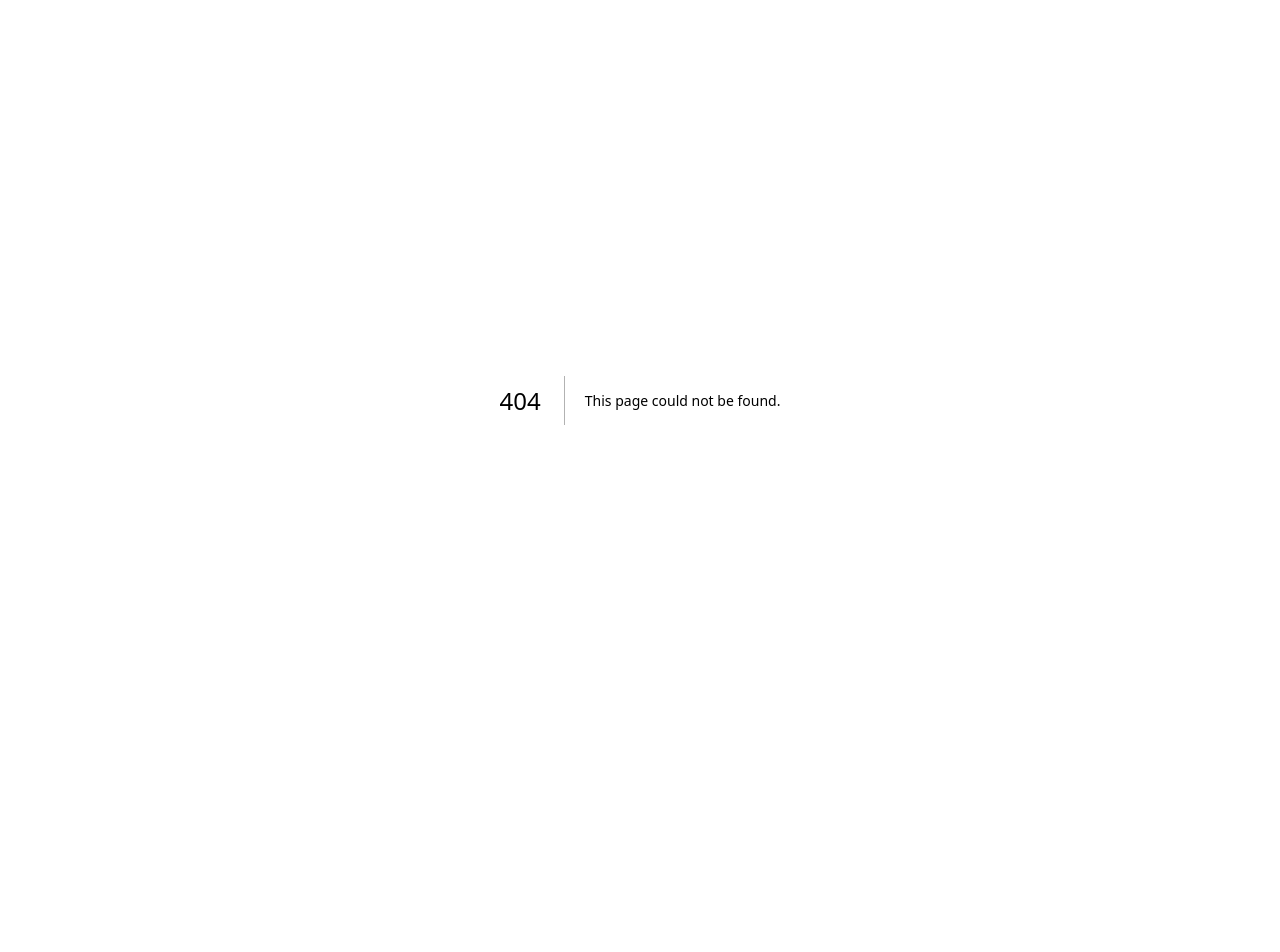
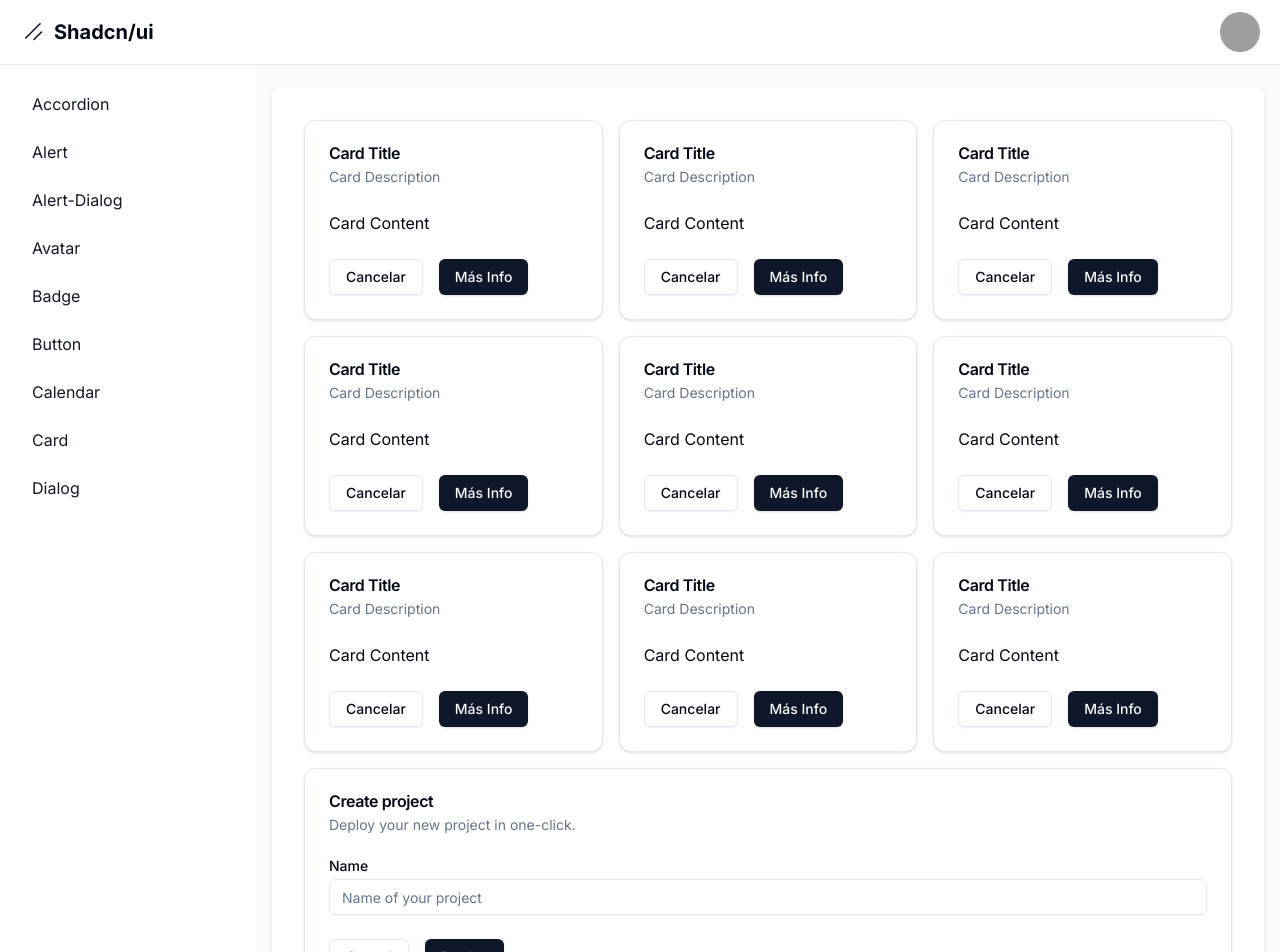
Before and after one commit to Jerick97/Shadcn-dashboard, a Next.js app: page /dashboard/card in a window 1280 px wide. Before the commit this address had no page. Shown: the top 952 px of the page. Before the commit the page ends 800 px from the top, so only its background shows below. Built offline with nearby package versions, Linux system fonts and the light colour scheme; grey boxes are pictures that could not be loaded.

Commit message:
feat: Se agrega el componente Card

```diff
--- /dev/null
+++ b/app/dashboard/card/page.tsx
@@ -0,0 +1,55 @@
+import { Button } from "@/components/ui/button";
+import {
+  Card,
+  CardContent,
+  CardDescription,
+  CardFooter,
+  CardHeader,
+  CardTitle,
+} from "@/components/ui/card";
+import { Input } from "@/components/ui/input";
+import { Label } from "@/components/ui/label";
+
+export default function Page() {
+  return (
+    <div className="grid grid-cols-1 sm:grid-cols-3 gap-4">
+      {"123456789".split("").map((item) => (
+        <Card key={item}>
+          <CardHeader>
+            <CardTitle>Card Title</CardTitle>
+            <CardDescription>Card Description</CardDescription>
+          </CardHeader>
+          <CardContent>
+            <p>Card Content</p>
+          </CardContent>
+          <CardFooter className="flex gap-4">
+            <Button variant="outline">Cancelar</Button>
+            <Button variant="default">Más Info</Button>
+          </CardFooter>
+        </Card>
+      ))}
+      <Card className="col-span-1 sm:col-span-3">
+        <CardHeader>
+          <CardTitle>Create project</CardTitle>
+          <CardDescription>
+            Deploy your new project in one-click.
+          </CardDescription>
+        </CardHeader>
+        <CardContent>
+          <form>
+            <div className="grid w-full items-center gap-4">
+              <div className="flex flex-col space-y-1.5">
+                <Label htmlFor="name">Name</Label>
+                <Input id="name" placeholder="Name of your project" />
+              </div>
+            </div>
+          </form>
+        </CardContent>
+        <CardFooter className="flex gap-4">
+          <Button variant="outline">Cancel</Button>
+          <Button>Deploy</Button>
+        </CardFooter>
+      </Card>
+    </div>
+  );
+}
--- a/app/dashboard/layout.tsx
+++ b/app/dashboard/layout.tsx
@@ -12,6 +12,7 @@
   { name: "badge", href: "badge" },
   { name: "calendar", href: "calendar" },
   { name: "avatar", href: "avatar" },
+  { name: "card", href: "card" },
 ].sort((a, b) => a.name.localeCompare(b.name));
 
 export default function DashboardLayout({
--- /dev/null
+++ b/components/ui/card.tsx
@@ -0,0 +1,76 @@
+import * as React from "react"
+
+import { cn } from "@/lib/utils"
+
+const Card = React.forwardRef<
+  HTMLDivElement,
+  React.HTMLAttributes<HTMLDivElement>
+>(({ className, ...props }, ref) => (
+  <div
+    ref={ref}
+    className={cn(
+      "rounded-xl border bg-card text-card-foreground shadow",
+      className
+    )}
+    {...props}
+  />
+))
+Card.displayName = "Card"
+
+const CardHeader = React.forwardRef<
+  HTMLDivElement,
+  React.HTMLAttributes<HTMLDivElement>
+>(({ className, ...props }, ref) => (
+  <div
+    ref={ref}
+    className={cn("flex flex-col space-y-1.5 p-6", className)}
+    {...props}
+  />
+))
+CardHeader.displayName = "CardHeader"
+
+const CardTitle = React.forwardRef<
+  HTMLParagraphElement,
+  React.HTMLAttributes<HTMLHeadingElement>
+>(({ className, ...props }, ref) => (
+  <h3
+    ref={ref}
+    className={cn("font-semibold leading-none tracking-tight", className)}
+    {...props}
+  />
+))
+CardTitle.displayName = "CardTitle"
+
+const CardDescription = React.forwardRef<
+  HTMLParagraphElement,
+  React.HTMLAttributes<HTMLParagraphElement>
+>(({ className, ...props }, ref) => (
+  <p
+    ref={ref}
+    className={cn("text-sm text-muted-foreground", className)}
+    {...props}
+  />
+))
+CardDescription.displayName = "CardDescription"
+
+const CardContent = React.forwardRef<
+  HTMLDivElement,
+  React.HTMLAttributes<HTMLDivElement>
+>(({ className, ...props }, ref) => (
+  <div ref={ref} className={cn("p-6 pt-0", className)} {...props} />
+))
+CardContent.displayName = "CardContent"
+
+const CardFooter = React.forwardRef<
+  HTMLDivElement,
+  React.HTMLAttributes<HTMLDivElement>
+>(({ className, ...props }, ref) => (
+  <div
+    ref={ref}
+    className={cn("flex items-center p-6 pt-0", className)}
+    {...props}
+  />
+))
+CardFooter.displayName = "CardFooter"
+
+export { Card, CardHeader, CardFooter, CardTitle, CardDescription, CardContent }
```
